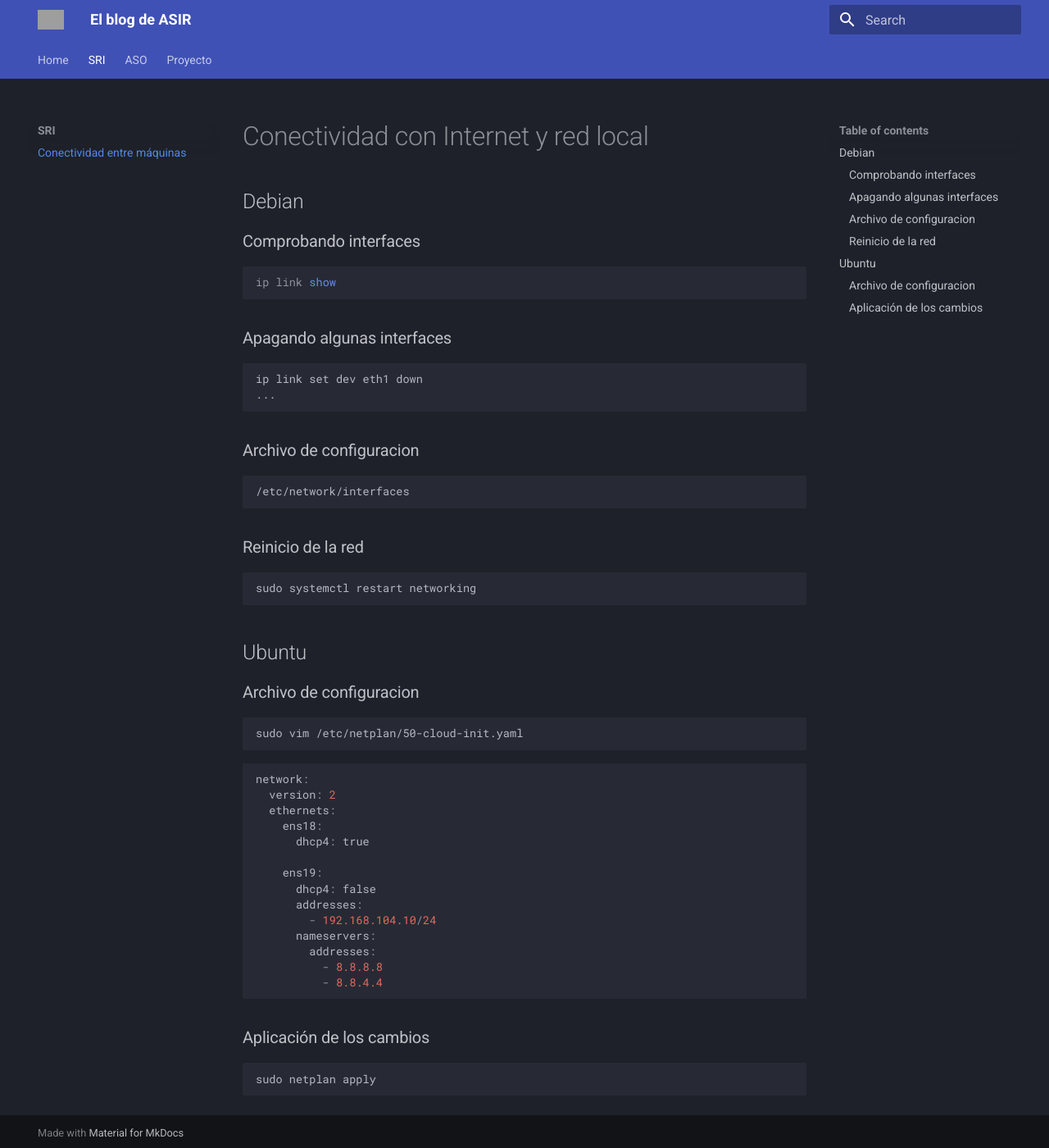
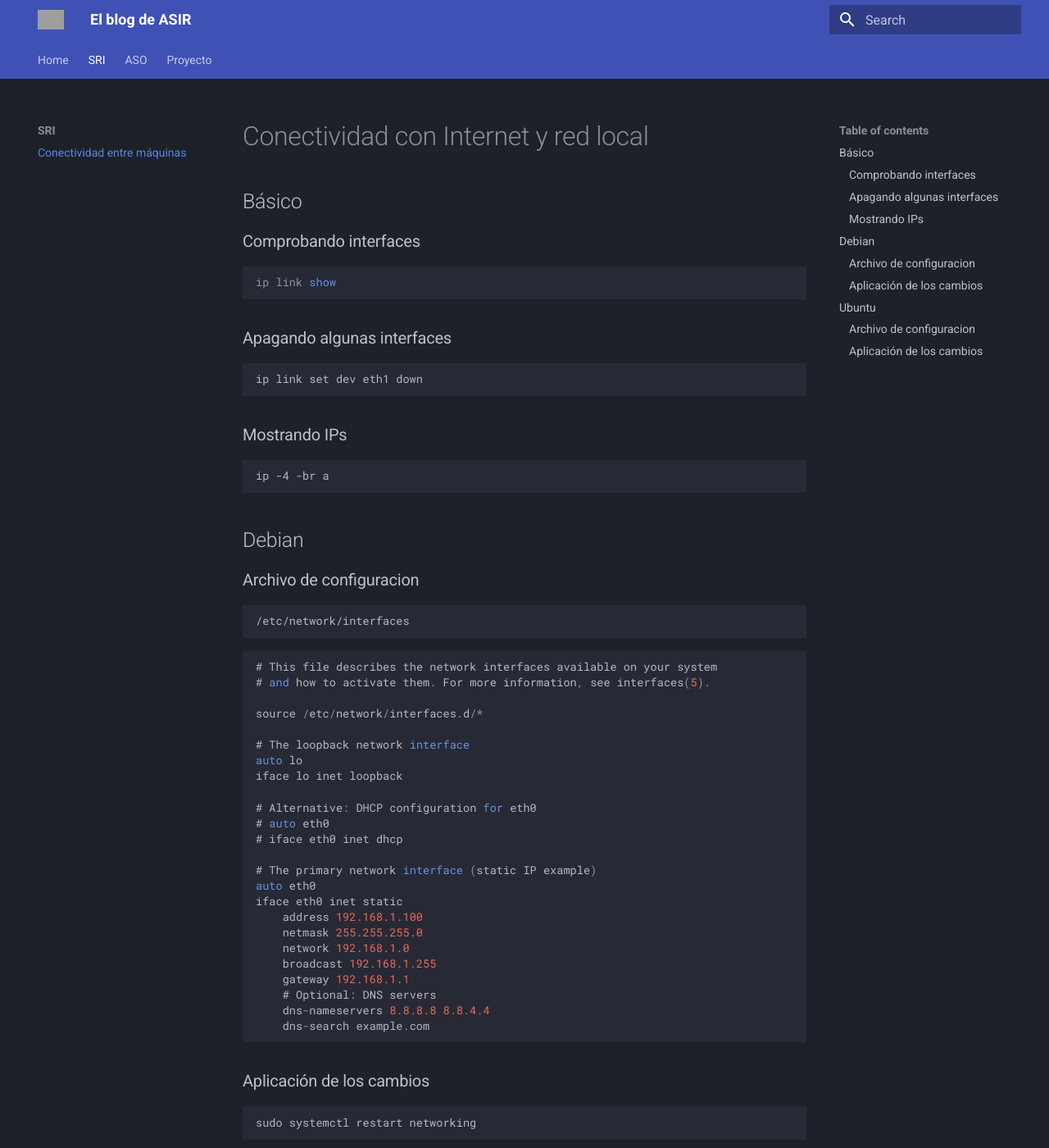
Before and after one commit to tresespadas/andromeda, an MkDocs documentation site: the page built from docs/SRI/conectividad.md, in a window 1280 px wide and 1400 px high. Shown: the whole window at 82% size. Built offline with MkDocs 1.6.1 and Material for MkDocs 9.7.7, drawn with Linux system fonts in a browser that asks for light colours; grey boxes are pictures that could not be loaded.

Commit message:
actualizando sri

````diff
--- a/docs/SRI/conectividad.md
+++ b/docs/SRI/conectividad.md
@@ -1,6 +1,6 @@
 # Conectividad con Internet y red local
 
-## Debian
+## Básico
 ### Comprobando interfaces
 ```
 ip link show
@@ -8,13 +8,43 @@ ip link show
 ### Apagando algunas interfaces
 ```
 ip link set dev eth1 down
-...
 ```
+### Mostrando IPs
+```
+ip -4 -br a
+```
+## Debian
 ### Archivo de configuracion
 ```
 /etc/network/interfaces
 ```
-### Reinicio de la red
+```
+# This file describes the network interfaces available on your system
+# and how to activate them. For more information, see interfaces(5).
+
+source /etc/network/interfaces.d/*
+
+# The loopback network interface
+auto lo
+iface lo inet loopback
+
+# Alternative: DHCP configuration for eth0
+# auto eth0
+# iface eth0 inet dhcp
+
+# The primary network interface (static IP example)
+auto eth0
+iface eth0 inet static
+    address 192.168.1.100
+    netmask 255.255.255.0
+    network 192.168.1.0
+    broadcast 192.168.1.255
+    gateway 192.168.1.1
+    # Optional: DNS servers
+    dns-nameservers 8.8.8.8 8.8.4.4
+    dns-search example.com
+```
+### Aplicación de los cambios
 ```
 sudo systemctl restart networking
 ```
````
